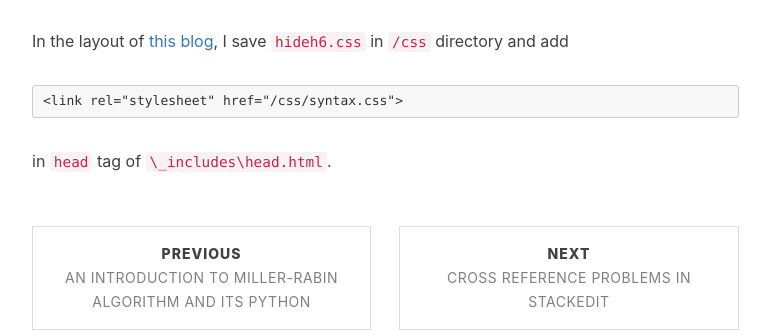
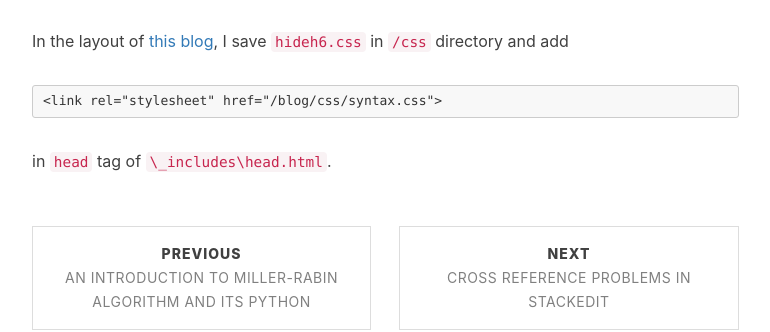
Before and after one commit to jyguo1729/blog, a Jekyll site: the page built from _posts/2019-2-18-Solution to cross reference for GitHub page and StackEdit.md, in a window 1280 px wide. Shown: the part 3388-3720 px from the top of the page, without its empty margins (233-1003 px from the left). Built offline with Jekyll 4.4.1, drawn with Linux system fonts in a browser that asks for light colours; nearby versions of some CDN libraries; formulas are drawn with MathJax 3; comment, search, counter and statistics services are not loaded.

Commit message:
Update _config.yml

```diff
--- a/_config.yml
+++ b/_config.yml
@@ -6,7 +6,7 @@ email: guojiayin1991@gmail.com
 description: "TODO"
 keyword: "TODO, Kodaira"
 url: "http://jyguo1729.github.io"          # your host, for absolute URL
-baseurl: ""      # for example, '/blog' if your blog hosted on 'host/blog'
+baseurl: "/blog"      # for example, '/blog' if your blog hosted on 'host/blog'
 github_repo: "https://github.com/jyguo1729/jyguo1729.github.io/blog.git" # you code repository
 github_theme_repo: "https://github.com/qiubaiying/qiubaiying.github.io.git"
 github_theme_maker: qiubaiying
```
